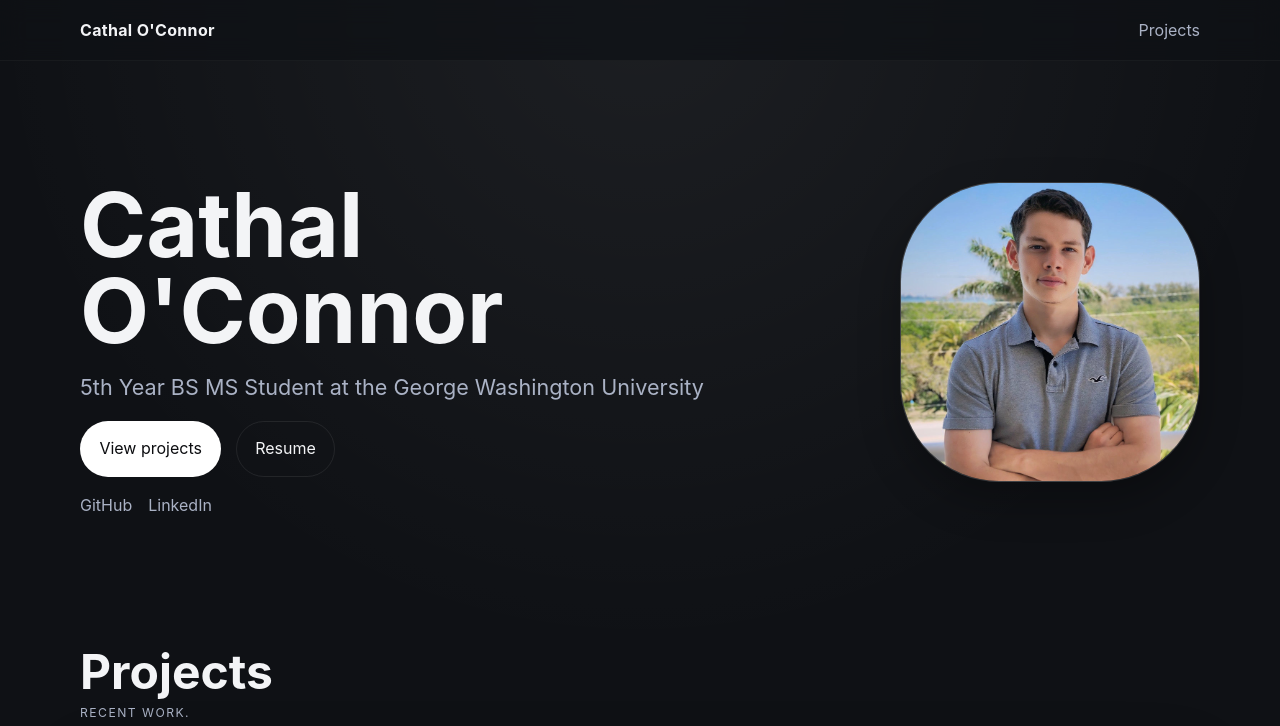
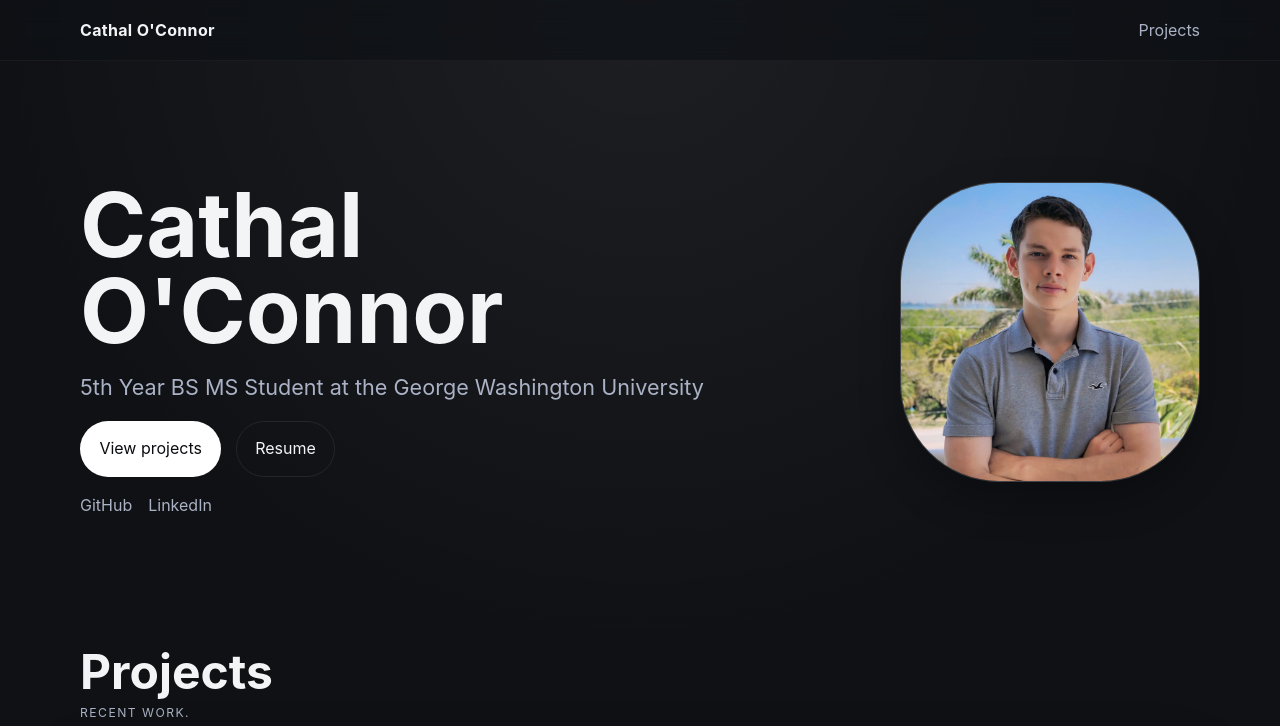
Before and after one commit to oconnortc03/oconnortc03.github.io, a Jekyll site: the page built from index.html, in a window 1280 px wide. Shown: the top 726 px of the page. Built offline with Jekyll 4.4.1, drawn with Linux system fonts in a browser that asks for light colours; grey boxes are pictures that could not be loaded.

Commit message:
Headshot spacing

```diff
--- a/assets/css/style.css
+++ b/assets/css/style.css
@@ -150,7 +150,7 @@
   width: 100%;
   height: 100%;
   object-fit: cover;
-  object-position: center 30%;
+  object-position: center 22%;
 }
 
 .lead {
```
